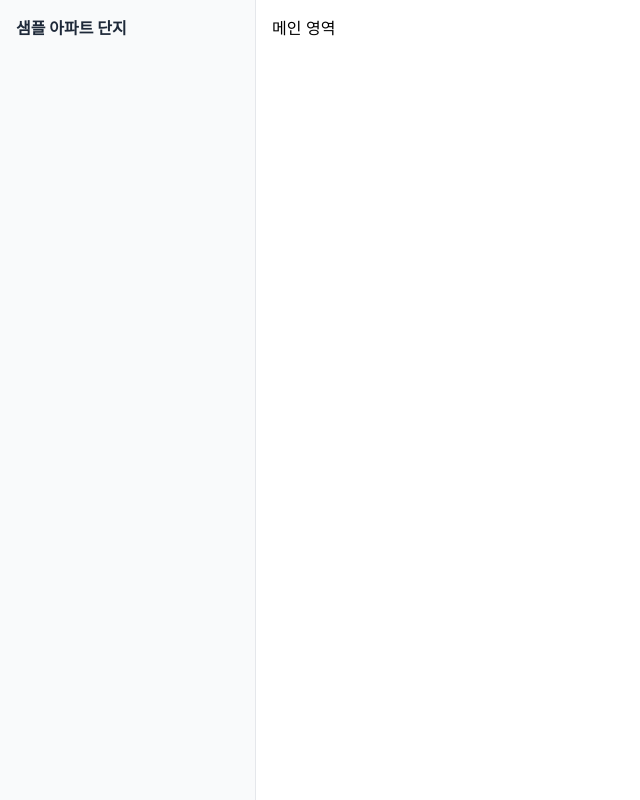
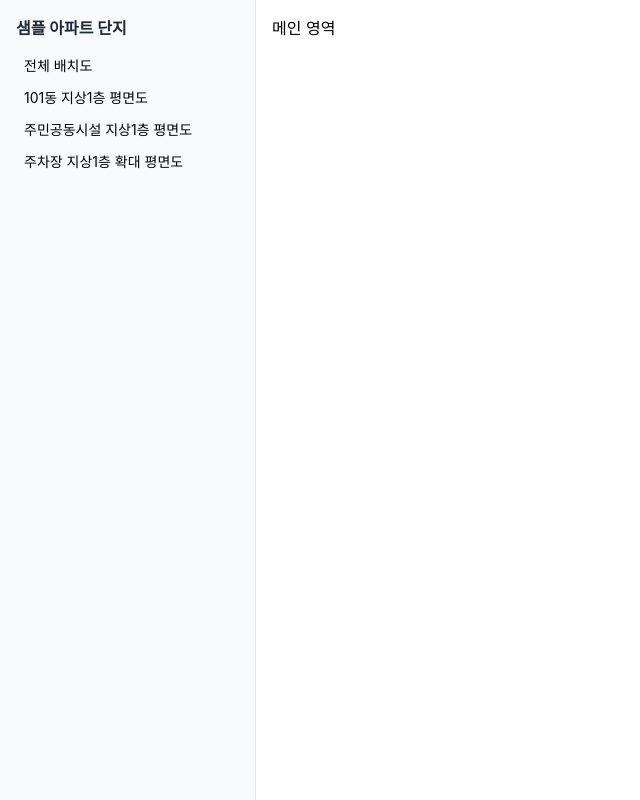
Before and after one commit to k1my3ch4n/timwork, a React (Vite) app: page / in a window 1280 px wide. Shown: the whole page, without its empty margins (0-640 px from the left). Built offline with nearby package versions, Linux system fonts and the light colour scheme.

Commit message:
feat : 메인 페이지 사이드바에서 도면 이름 출력

```diff
--- a/src/pages/main/ui/MainPage.tsx
+++ b/src/pages/main/ui/MainPage.tsx
@@ -1,12 +1,21 @@
-import { metadata } from '@entities/drawing';
+import { metadata, getDrawings } from '@entities/drawing';
+
+const drawings = getDrawings(metadata);
 
 export default function MainPage() {
   return (
     <div className="flex h-screen">
       <aside className="w-64 border-r border-gray-200 bg-gray-50 p-4">
-        <h2 className="text-base font-bold text-gray-800">
+        <h2 className="mb-3 text-base font-bold text-gray-800">
           {metadata.project.name}
         </h2>
+        <ul className="space-y-1 text-sm">
+          {drawings.map((drawing) => (
+            <li key={drawing.id} className="rounded px-2 py-1 hover:bg-gray-100 cursor-pointer">
+              {drawing.name}
+            </li>
+          ))}
+        </ul>
       </aside>
       <main className="flex-1 bg-white p-4">메인 영역</main>
     </div>
```
